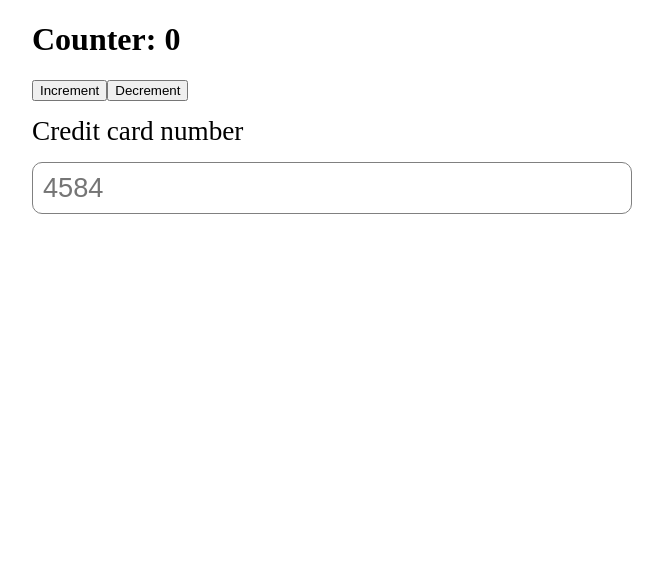
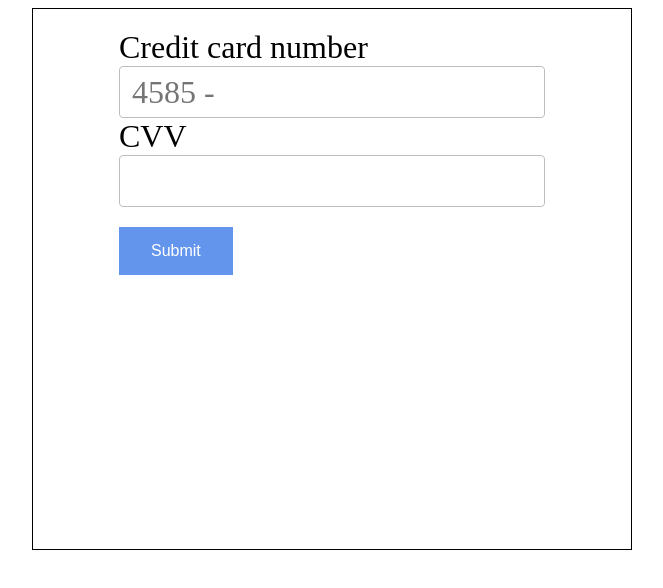
Before and after one commit to EgorIlinskiy/CardInput, a React (Create React App) app: page / in a window 1280 px wide. Shown: the top 588 px of the page, without its empty margins (308-971 px from the left). Built offline with nearby package versions, Linux system fonts and the light colour scheme.

Commit message:
inputs in progress

```diff
--- a/package.json
+++ b/package.json
@@ -10,19 +10,21 @@
     "@types/node": "^16.11.26",
     "@types/react": "^17.0.43",
     "@types/react-dom": "^17.0.14",
+    "final-form": "^4.20.6",
     "formik": "^2.2.9",
     "react": "^17.0.2",
     "react-dom": "^17.0.2",
+    "react-final-form": "^6.5.8",
     "react-redux": "^7.2.6",
     "react-scripts": "5.0.0",
     "react-select": "^5.2.2",
     "redux": "^4.1.2",
     "redux-devtools-extension": "^2.13.9",
-    "redux-form": "^8.3.8",
     "redux-thunk": "^2.4.1",
     "sass": "^1.49.9",
     "typescript": "^4.6.3",
-    "web-vitals": "^2.1.4"
+    "web-vitals": "^2.1.4",
+    "yup": "^0.32.11"
   },
   "scripts": {
     "start": "react-scripts start",
--- a/src/App.tsx
+++ b/src/App.tsx
@@ -1,17 +1,10 @@
 import React from 'react';
-import Counter from "./components/counter";
-import InputCard from "./components/card/input";
-
+import InputForms from "./components/card/inputForms";
 
 function App() {
   return (
     <div className="App" style={{width:'600px',margin:'0 auto'}}>
-        <Counter/>
-        <InputCard placeholder={'4584'}
-                    label='Credit card number'
-                   isHidden={false}
-                   maxSize={16}
-        />
+        <InputForms/>
     </div>
   );
 }
--- /dev/null
+++ b/src/components/card/card.scss
@@ -0,0 +1,44 @@
+.card-container{
+  border: 1px solid black;
+  height: 500px;
+  display: flex;
+  flex-direction: column;
+  align-items: center;
+  justify-content: start;
+  padding: 20px;
+  label{
+     font-size: 2rem;
+  }
+
+  .card-input{
+    display: block;
+    height: calc(2.25rem + 2px);
+    padding: 0.375rem 0.75rem;
+    font-family: inherit;
+    font-size: 2rem;
+    font-weight: 400;
+    line-height: 1.5;
+    color: #212529;
+    background-color: #fff;
+    background-clip: padding-box;
+    border: 1px solid #bdbdbd;
+    border-radius: 0.25rem;
+    transition: border-color 0.15s ease-in-out, box-shadow 0.15s ease-in-out;
+  }
+  .card-error{
+    color:red;
+    font-size: 2rem;
+  }
+  .card-submit{
+    background-color: cornflowerblue;
+    border: none;
+    color: white;
+    padding: 15px 32px;
+    text-align: center;
+    text-decoration: none;
+    display: inline-block;
+    font-size: 16px;
+    margin-top: 20px;
+  }
+
+}
--- a/src/components/card/input.scss
+++ /dev/null
@@ -1,15 +0,0 @@
-.input-container{
-  display: flex;
-  flex-direction: column;
-  .input-label{
-    font-size: 1.7rem;
-    margin: 15px 0;
-  }
-  .input-input{
-    height: 30px;
-    padding: 10px;
-    font-size: 1.7rem;
-    border-radius: 10px;
-    border: 1px solid grey;
-  }
-}
--- a/src/components/card/input.tsx
+++ /dev/null
@@ -1,41 +0,0 @@
-import React, {FC, useState} from 'react';
-import {InputCardProps} from "../../types/cardTypes";
-import './input.scss'
-
-const InputCard:FC<InputCardProps> = ({isHidden,placeholder,label,maxSize}) => {
-    const [value,setValue] = useState('');
-
-   function inputHandler(e:React.ChangeEvent<HTMLInputElement>){
-       let cardNumber = e.target.value.replace(/ /g,'')
-       console.log(cardNumber)
-       if(cardNumber.match(/^\d+$/) !== null
-           || e.target.value.length === 0){
-           let formatedNumber = cardNumber.split('').reduce((acc,curr,index)=>{
-              if([4,8,12].includes(index)){
-                  acc+= ' ' + curr
-              } else acc += curr
-               return acc
-           },'')
-
-           setValue(formatedNumber);
-       }
-
-    }
-
-    return (
-        <div className='input-container'>
-            <span className='input-label'>
-                {label}
-            </span>
-            <input className='input-input'
-                   type={isHidden ? 'password': 'text'}
-                   placeholder={placeholder}
-                   value={value}
-                   onChange={inputHandler}
-                   maxLength={maxSize+3}
-            />
-        </div>
-    );
-};
-
-export default InputCard;
--- /dev/null
+++ b/src/components/card/inputForms.tsx
@@ -0,0 +1,69 @@
+import React from 'react';
+import {useFormik, FormikProps } from "formik";
+import * as yup from 'yup'
+import './card.scss'
+
+interface CardValues{
+    cardNumber:string;
+    cvvNumber:string;
+}
+
+const InputForms = () => {
+
+    const {values,
+        handleSubmit,
+        handleChange,
+        errors,
+        touched}:FormikProps<CardValues> = useFormik({
+        initialValues:{
+            cardNumber:'',
+            cvvNumber:''
+        },
+        onSubmit:(values)=>{
+            console.log(values)
+        },
+        validationSchema:yup.object({
+            cardNumber:yup.string()
+                .typeError('Card number must contains only numbers!')
+                .required('Required!')
+                .matches(/(^\d+$)/,'Must contains only numbers!')
+                .length(16,'Invalid card number'),
+            cvvNumber: yup.string()
+                .required()
+                .matches(/(^\d+$)/,'Must contains only numbers!')
+                .length(3,'Invalid cvv')
+        })
+    })
+
+
+    return (
+        <div className='card-container'>
+            <form onSubmit={handleSubmit}>
+                <div>
+                    <label htmlFor="cardNumber">Credit card number</label>
+                    <input type="text"
+                           onChange={handleChange}
+                           name={'cardNumber'}
+                           placeholder={'4585 -'}
+                           className='card-input'
+                    />
+                    {errors.cardNumber && touched.cardNumber && <div className='card-error'>{errors.cardNumber}</div>}
+                </div>
+               <div>
+                   <label htmlFor="cvvNumber">CVV</label>
+                   <input type="text"
+                          onChange={handleChange}
+                          name={'cvvNumber'}
+                          placeholder={''}
+                          className='card-input'
+                   />
+                   {errors.cvvNumber && touched.cvvNumber && <div className='card-error'>{errors.cvvNumber}</div>}
+
+               </div>
+                <button type='submit' className='card-submit'>Submit</button>
+            </form>
+        </div>
+    );
+};
+
+export default InputForms;
```
Also changed, not shown: src/components/card/inputForm.tsx (added, +27 -0 lines), src/types/cardTypes.ts (+6 -2 lines), 1 other file (tests, documents, lock files or other folders).
